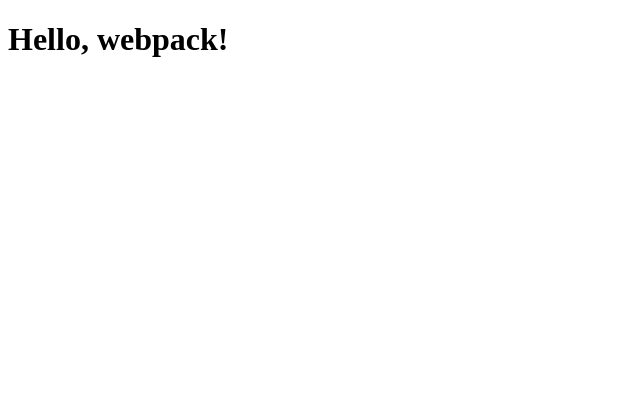
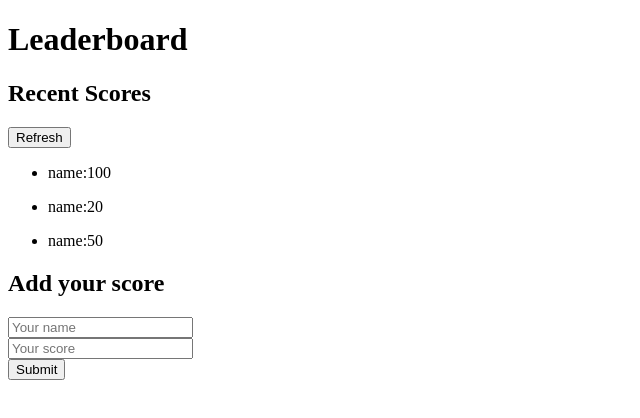
Before and after one commit to chuanqizhu0820/Leaderboard, a website built with webpack: page src/index.html in a window 1280 px wide. Shown: the whole page, without its empty margins (0-640 px from the left). Built offline with nearby package versions, Linux system fonts and the light colour scheme.

Commit message:
Add html markup according to wireframe design

```diff
--- a/src/index.html
+++ b/src/index.html
@@ -9,7 +9,29 @@
 </head>
 
 <body>
-    <h1>Hello, webpack!</h1>
+    <h1>Leaderboard</h1>
+    <div>
+        <h2>Recent Scores</h2>
+        <button>Refresh</button>
+        <ul>
+            <li>
+                <p>name:100</p>
+            </li>
+            <li>
+                <p>name:20</p>
+            </li>
+            <li>
+                <p>name:50</p>
+            </li>
+        </ul>
+    </div>
+    <div>
+        <h2>Add your score</h2>
+        <input type="text" placeholder="Your name"><br>
+        <input type="text" placeholder="Your score"><br>
+        <input type="submit" value="Submit">
+    </div>
+
 
 </body>
 <script src="index.js"></script>
```
Also changed, not shown: dist/index.html.
